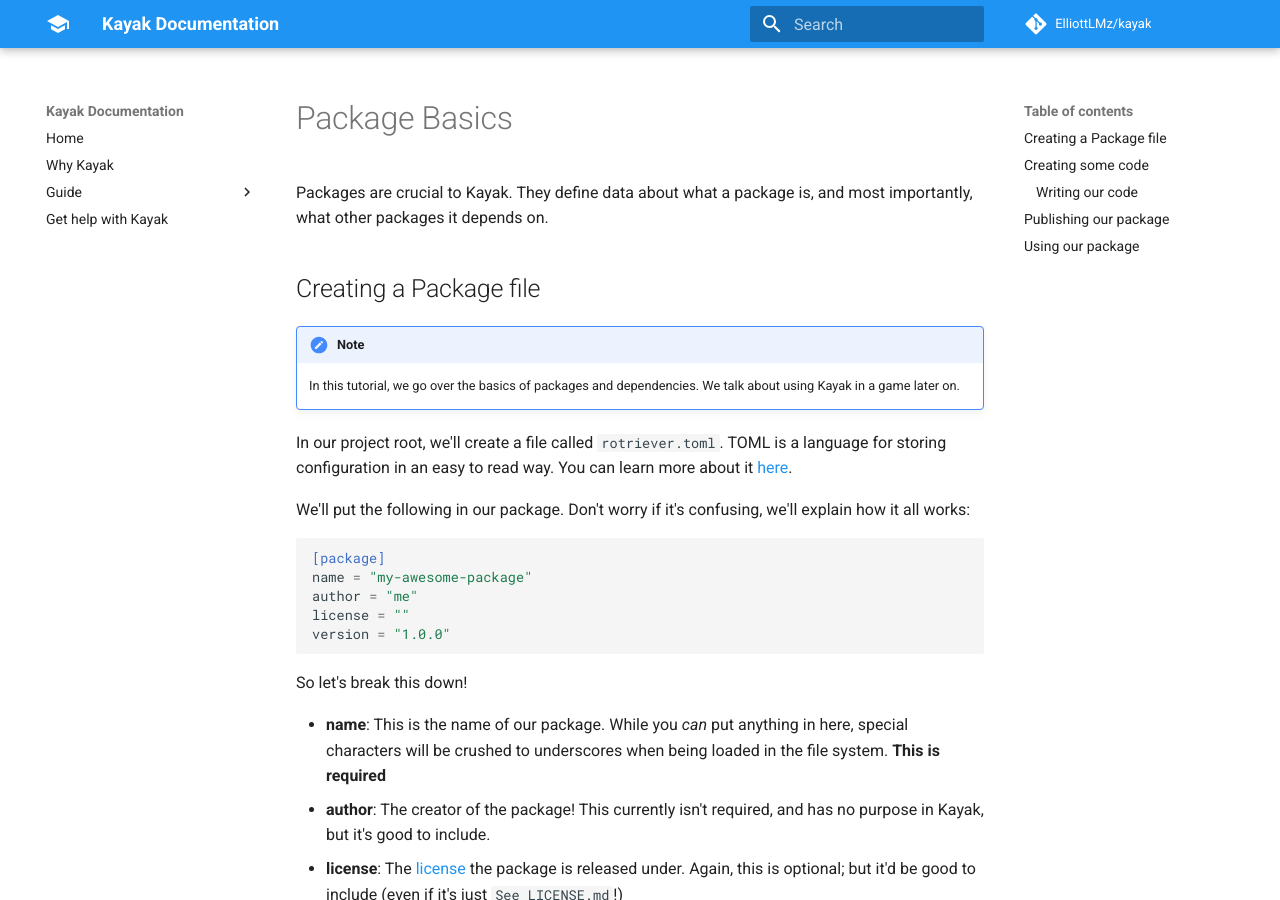
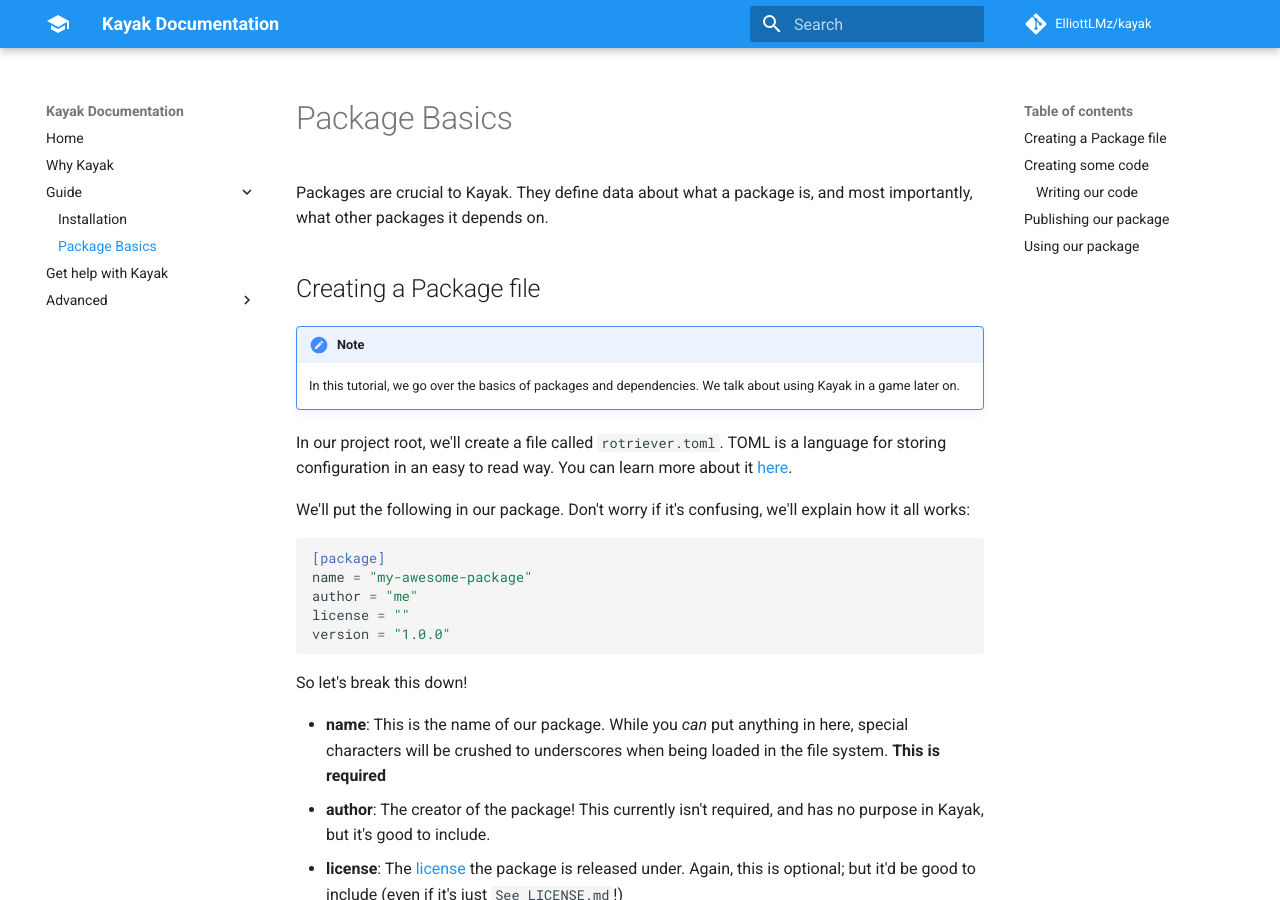
Before and after one commit to hotflex/kayak, an MkDocs documentation site: the page built from docs/guide/packages.md, in a window 1280 px wide and 900 px high. Built offline with MkDocs 1.6.1 and Material for MkDocs 9.7.7, drawn with Linux system fonts in a browser that asks for light colours; comment, search, counter and statistics services are not loaded; some of the changed lines change nothing that is shown.

Commit message:
Update mkdocs.yml

```diff
--- a/mkdocs.yml
+++ b/mkdocs.yml
@@ -24,9 +24,12 @@
   - Home: index.md
   - Why Kayak: why-kayak.md
   - Guide:
-      - Installation: installation.md
-      - Package Basics: packages.md
+      - Installation: guide/installation.md
+      - Package Basics: guide/packages.md
   - Get help with Kayak: help.md
+  - Advanced:
+      - Proxies: advanced/proxies.md
+      - Package links: advanced/package-links.md
 
 plugins:
   - search
```
